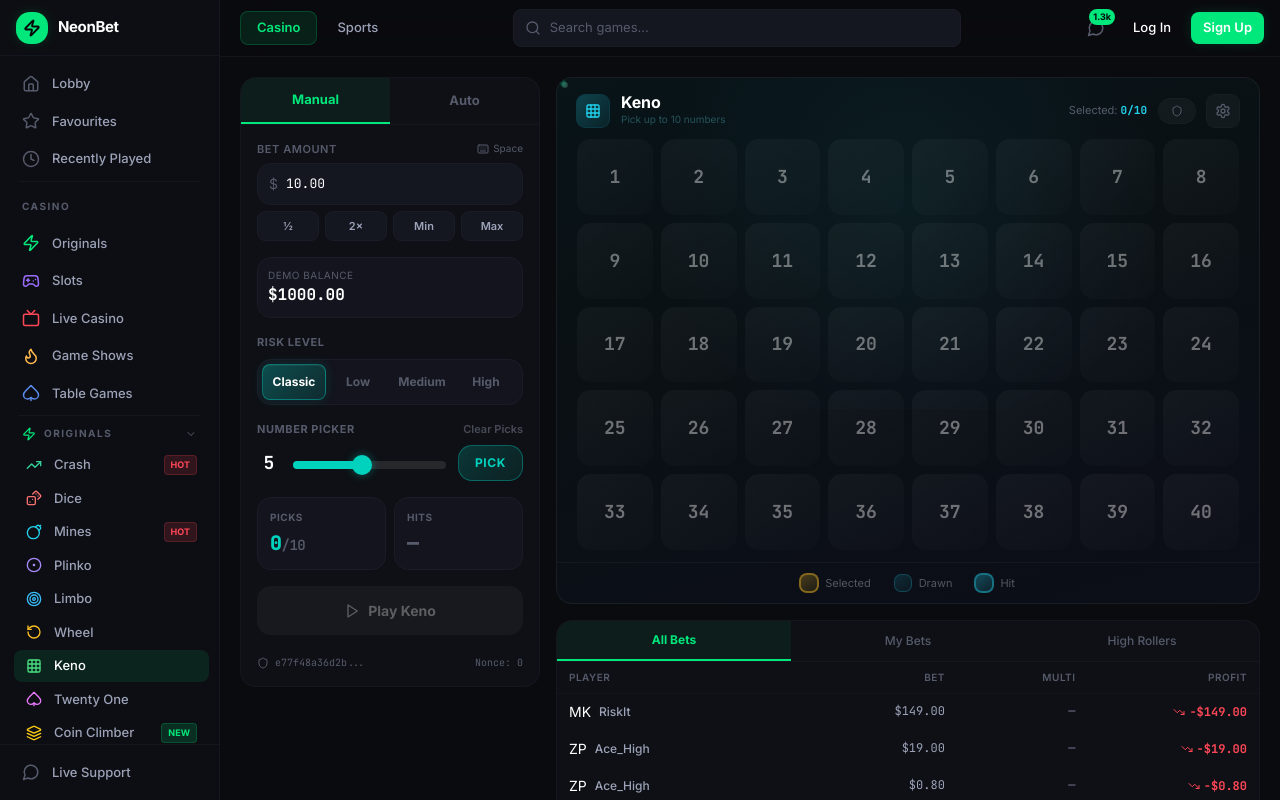
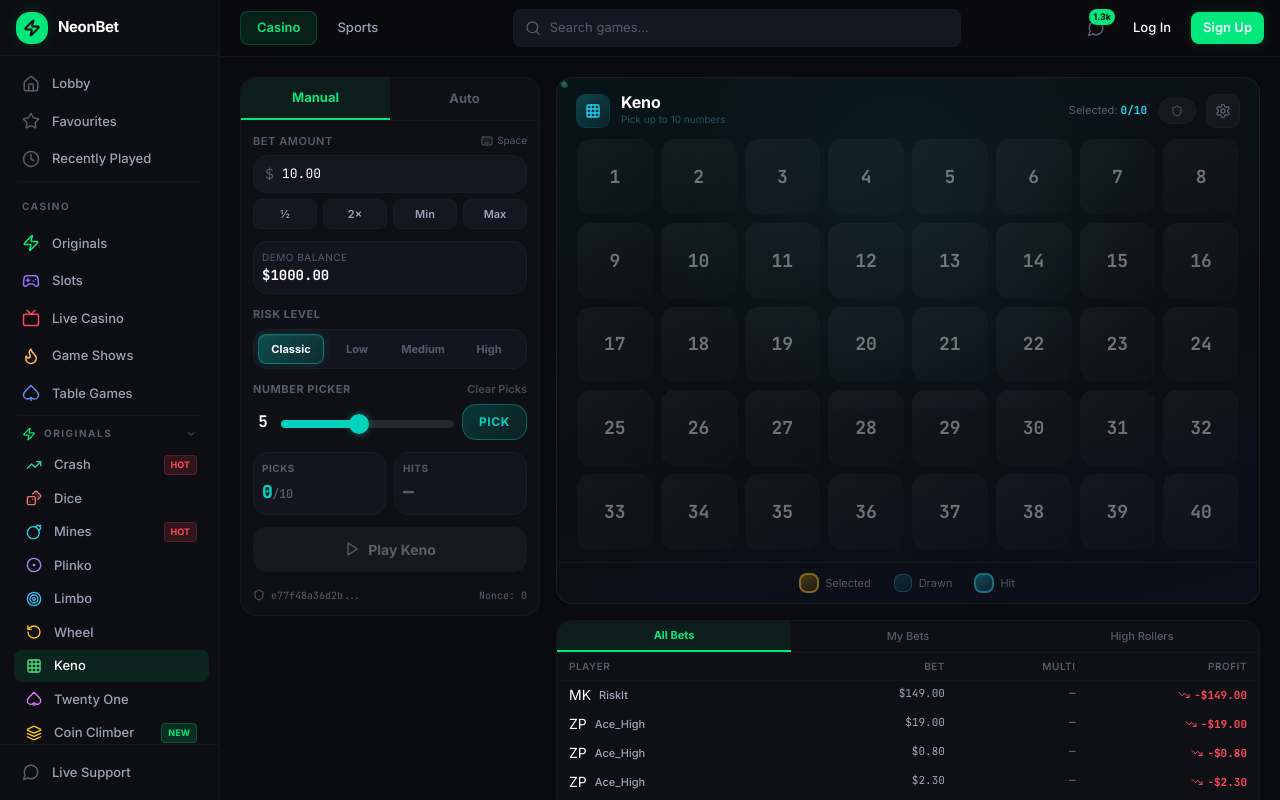
Before and after one commit to DexterMini/Neonbet, a Next.js app in the folder frontend/: page /games/keno in a window 1280 px wide. Shown: the top 800 px of the page. Built offline with nearby package versions, Linux system fonts and the light colour scheme.

Commit message:
Compact LiveBetsTable, compact keno sidebar, fix settings dropdown portal

```diff
--- a/frontend/src/app/games/keno/page.tsx
+++ b/frontend/src/app/games/keno/page.tsx
@@ -236,7 +236,7 @@
               onAutoBetStop={autoBetStop}
               actionButton={
                 <button onClick={() => handlePlay()} disabled={isPlaying || selectedNumbers.length === 0 || !initialized}
-                  className="w-full py-3.5 rounded-xl font-bold text-[14px] transition-all duration-200 flex items-center justify-center gap-2 disabled:cursor-not-allowed"
+                  className="w-full py-3 rounded-xl font-bold text-[14px] transition-all duration-200 flex items-center justify-center gap-2 disabled:cursor-not-allowed"
                   style={isPlaying || selectedNumbers.length === 0 ? {
                     background: 'rgba(255,255,255,0.04)',
                     color: 'rgba(255,255,255,0.3)',
@@ -251,10 +251,10 @@
             >
               {/* Demo Balance */}
               {!isAuthenticated && (
-                <div className="flex items-center justify-between bg-surface/80 rounded-xl p-2.5 border border-border">
+                <div className="flex items-center justify-between bg-surface/80 rounded-xl p-2 border border-border">
                   <div>
                     <div className="text-[10px] text-muted uppercase tracking-wider">Demo Balance</div>
-                    <div className="text-base font-bold text-white font-mono">${demoBalance.toFixed(2)}</div>
+                    <div className="text-sm font-bold text-white font-mono">${demoBalance.toFixed(2)}</div>
                   </div>
                   {demoBalance < 1 && (
                     <button onClick={refill}
@@ -267,13 +267,13 @@
 
               {/* Risk Level — horizontal row like Thrill */}
               <div>
-                <span className="text-[11px] font-bold text-muted uppercase tracking-wider block mb-2">Risk Level</span>
+                <span className="text-[11px] font-bold text-muted uppercase tracking-wider block mb-1.5">Risk Level</span>
                 <div className="flex bg-surface/80 rounded-xl border border-border p-1">
                   {(['classic', 'low', 'medium', 'high'] as RiskLevel[]).map(risk => {
                     const isActive = riskLevel === risk
                     return (
                       <button key={risk} onClick={() => setRiskLevel(risk)} disabled={isPlaying}
-                        className={`flex-1 py-2 rounded-lg text-[12px] font-bold capitalize transition-all duration-200 disabled:opacity-40
+                        className={`flex-1 py-1.5 rounded-lg text-[11px] font-bold capitalize transition-all duration-200 disabled:opacity-40
                           ${isActive
                             ? 'text-white'
                             : 'text-muted hover:text-muted-light'
@@ -292,15 +292,15 @@
 
               {/* Number Picker — slider + pick button */}
               <div>
-                <div className="flex items-center justify-between mb-2">
+                <div className="flex items-center justify-between mb-1.5">
                   <span className="text-[11px] font-bold text-muted uppercase tracking-wider">Number Picker</span>
                   <button onClick={handleClearSelection} disabled={isPlaying || selectedNumbers.length === 0}
                     className="text-[11px] font-semibold text-muted-light hover:text-white underline underline-offset-2 transition-colors disabled:opacity-40 disabled:no-underline">
                     Clear Picks
                   </button>
                 </div>
-                <div className="flex items-center gap-3">
-                  <span className="text-white font-bold font-mono text-lg w-6 text-center">{pickerCount}</span>
+                <div className="flex items-center gap-2">
+                  <span className="text-white font-bold font-mono text-base w-5 text-center">{pickerCount}</span>
                   <div className="flex-1 relative">
                     <input
                       type="range"
@@ -332,15 +332,15 @@
 
               {/* Picks / Hits */}
               <div className="grid grid-cols-2 gap-2">
-                <div className="bg-surface/80 rounded-xl p-3 border border-border">
-                  <div className="text-[10px] text-muted uppercase tracking-wider font-bold mb-1">Picks</div>
-                  <div className="text-xl font-black font-mono tracking-tight" style={{ color: 'rgb(0,210,190)' }}>
-                    {selectedNumbers.length}<span className="text-muted text-sm font-semibold">/{MAX_PICKS}</span>
+                <div className="bg-surface/80 rounded-xl p-2 border border-border">
+                  <div className="text-[10px] text-muted uppercase tracking-wider font-bold mb-0.5">Picks</div>
+                  <div className="text-lg font-black font-mono tracking-tight" style={{ color: 'rgb(0,210,190)' }}>
+                    {selectedNumbers.length}<span className="text-muted text-xs font-semibold">/{MAX_PICKS}</span>
                   </div>
                 </div>
-                <div className="bg-surface/80 rounded-xl p-3 border border-border">
-                  <div className="text-[10px] text-muted uppercase tracking-wider font-bold mb-1">Hits</div>
-                  <div className="text-xl font-black font-mono tracking-tight text-amber-400">
+                <div className="bg-surface/80 rounded-xl p-2 border border-border">
+                  <div className="text-[10px] text-muted uppercase tracking-wider font-bold mb-0.5">Hits</div>
+                  <div className="text-lg font-black font-mono tracking-tight text-amber-400">
                     {gameEnded ? matches : <span className="text-muted">—</span>}
                   </div>
                 </div>
@@ -349,11 +349,11 @@
               {/* Payout Table */}
               {selectedNumbers.length > 0 && (
                 <div>
-                  <span className="text-[11px] font-semibold text-muted uppercase tracking-wider block mb-2">Payouts ({selectedNumbers.length} picks)</span>
+                  <span className="text-[11px] font-semibold text-muted uppercase tracking-wider block mb-1.5">Payouts ({selectedNumbers.length} picks)</span>
                   <div className="bg-surface/80 rounded-xl border border-border overflow-hidden">
-                    <div className="max-h-36 overflow-y-auto scrollbar-thin">
+                    <div className="max-h-28 overflow-y-auto scrollbar-thin">
                       {potentialPayouts.map(({ hits, multiplier, payout }) => (
-                        <div key={hits} className={`flex items-center justify-between px-3 py-1.5 text-[12px] border-b border-border/30 last:border-0 transition-colors
+                        <div key={hits} className={`flex items-center justify-between px-3 py-1 text-[11px] border-b border-border/30 last:border-0 transition-colors
                           ${gameEnded && matches === hits ? 'bg-[rgba(0,210,190,0.1)]' : 'hover:bg-white/[0.02]'}`}>
                           <span className={`${gameEnded && matches === hits ? 'text-white font-semibold' : 'text-muted-light'}`}>
                             {hits} hit{hits !== 1 ? 's' : ''}
--- a/frontend/src/components/game/BetControls.tsx
+++ b/frontend/src/components/game/BetControls.tsx
@@ -53,7 +53,7 @@
           <button
             onClick={() => !isAutoRunning && setActiveTab('manual')}
             className={cn(
-              'flex-1 py-3 text-[13px] font-bold transition-colors',
+              'flex-1 py-2.5 text-[13px] font-bold transition-colors',
               activeTab === 'manual'
                 ? 'text-brand bg-brand/[0.06] border-b-2 border-brand'
                 : 'text-muted hover:text-muted-light',
@@ -66,7 +66,7 @@
             <button
               onClick={() => !isAutoRunning && setActiveTab('auto')}
               className={cn(
-                'flex-1 py-3 text-[13px] font-bold transition-colors',
+                'flex-1 py-2.5 text-[13px] font-bold transition-colors',
                 activeTab === 'auto'
                   ? 'text-brand bg-brand/[0.06] border-b-2 border-brand'
                   : 'text-muted hover:text-muted-light',
@@ -78,7 +78,7 @@
           )}
         </div>
 
-        <div className="p-4 space-y-4">
+        <div className="p-3 space-y-3">
           {/* Bet Amount — always shown */}
           <div>
             <div className="flex items-center justify-between mb-1.5">
@@ -95,7 +95,7 @@
                 value={betAmount}
                 onChange={e => onBetAmountChange(e.target.value)}
                 disabled={disabled || isAutoRunning}
-                className="w-full bg-surface border border-border rounded-xl pl-7 pr-3 py-2.5 font-mono tabular-nums text-[13px] text-white focus:outline-none focus:border-brand/40 transition-all disabled:opacity-50"
+                className="w-full bg-surface border border-border rounded-xl pl-7 pr-3 py-2 font-mono tabular-nums text-[13px] text-white focus:outline-none focus:border-brand/40 transition-all disabled:opacity-50"
               />
             </div>
             <div className="flex gap-1.5 mt-1.5">
--- a/frontend/src/components/game/GameSettingsDropdown.tsx
+++ b/frontend/src/components/game/GameSettingsDropdown.tsx
@@ -1,6 +1,7 @@
 'use client'
 
-import { useState, useRef, useEffect } from 'react'
+import { useState, useRef, useEffect, useCallback } from 'react'
+import { createPortal } from 'react-dom'
 import { motion, AnimatePresence } from 'framer-motion'
 import { Settings, Volume2, VolumeX, Zap, ZapOff, Keyboard, ShieldAlert, Gauge } from 'lucide-react'
 import { useSettingsStore, type GameSpeed } from '@/stores/settingsStore'
@@ -93,7 +94,9 @@
 /* ── Main dropdown ────────────────────────────────── */
 export function GameSettingsDropdown() {
   const [open, setOpen] = useState(false)
-  const ref = useRef<HTMLDivElement>(null)
+  const btnRef = useRef<HTMLButtonElement>(null)
+  const panelRef = useRef<HTMLDivElement>(null)
+  const [pos, setPos] = useState({ top: 0, right: 0 })
 
   const {
     soundEnabled,
@@ -108,11 +111,20 @@
     setGameSpeed,
   } = useSettingsStore()
 
+  // Calculate position when opening
+  const updatePos = useCallback(() => {
+    if (!btnRef.current) return
+    const rect = btnRef.current.getBoundingClientRect()
+    setPos({ top: rect.bottom + 6, right: window.innerWidth - rect.right })
+  }, [])
+
   // Close on outside click
   useEffect(() => {
     if (!open) return
     const handler = (e: MouseEvent) => {
-      if (ref.current && !ref.current.contains(e.target as Node)) setOpen(false)
+      if (btnRef.current?.contains(e.target as Node)) return
+      if (panelRef.current?.contains(e.target as Node)) return
+      setOpen(false)
     }
     document.addEventListener('mousedown', handler)
     return () => document.removeEventListener('mousedown', handler)
@@ -128,10 +140,25 @@
     return () => document.removeEventListener('keydown', handler)
   }, [open])
 
+  // Recalculate on scroll/resize
+  useEffect(() => {
+    if (!open) return
+    const handler = () => updatePos()
+    window.addEventListener('scroll', handler, true)
+    window.addEventListener('resize', handler)
+    return () => { window.removeEventListener('scroll', handler, true); window.removeEventListener('resize', handler) }
+  }, [open, updatePos])
+
+  const handleToggle = () => {
+    if (!open) updatePos()
+    setOpen(!open)
+  }
+
   return (
-    <div className="relative" ref={ref}>
+    <>
       <button
-        onClick={() => setOpen(!open)}
+        ref={btnRef}
+        onClick={handleToggle}
         className={cn(
           'flex items-center justify-center w-8 h-8 rounded-lg transition-all ring-1',
           open
@@ -143,14 +170,17 @@
         <Settings className="w-4 h-4" />
       </button>
 
+      {typeof document !== 'undefined' && createPortal(
         <AnimatePresence>
           {open && (
             <motion.div
+              ref={panelRef}
               initial={{ opacity: 0, y: -4, scale: 0.97 }}
               animate={{ opacity: 1, y: 0, scale: 1 }}
               exit={{ opacity: 0, y: -4, scale: 0.97 }}
               transition={{ duration: 0.15 }}
-            className="absolute right-0 top-full mt-1.5 z-50 w-64 bg-background-secondary rounded-xl border border-border/80 shadow-2xl shadow-black/40 overflow-hidden"
+              className="fixed z-[9999] w-64 bg-background-secondary rounded-xl border border-border/80 shadow-2xl shadow-black/40 overflow-hidden"
+              style={{ top: pos.top, right: pos.right }}
             >
               {/* Header */}
               <div className="px-3.5 py-2.5 border-b border-border/60">
@@ -198,7 +228,9 @@
               </div>
             </motion.div>
           )}
-      </AnimatePresence>
-    </div>
+        </AnimatePresence>,
+        document.body
+      )}
+    </>
   )
 }
--- a/frontend/src/components/game/LiveBetsTable.tsx
+++ b/frontend/src/components/game/LiveBetsTable.tsx
@@ -47,7 +47,7 @@
             key={t.key}
             onClick={() => setTab(t.key)}
             className={cn(
-              'flex-1 py-2.5 text-[12px] font-medium transition-colors',
+              'flex-1 py-1.5 text-[11px] font-medium transition-colors',
               tab === t.key
                 ? 'text-brand bg-brand/[0.06] border-b-2 border-brand font-bold'
                 : 'text-muted hover:text-muted-light'
@@ -59,7 +59,7 @@
       </div>
 
       {/* Table header */}
-      <div className="grid grid-cols-[1fr_0.8fr_0.6fr_0.8fr] gap-2 px-3 py-2 text-[10px] font-semibold text-muted uppercase tracking-wider border-b border-border/40">
+      <div className="grid grid-cols-[1fr_0.8fr_0.6fr_0.8fr] gap-2 px-3 py-1.5 text-[10px] font-semibold text-muted uppercase tracking-wider border-b border-border/40">
         <span>Player</span>
         <span className="text-right">Bet</span>
         <span className="text-right">Multi</span>
@@ -67,10 +67,10 @@
       </div>
 
       {/* Rows */}
-      <div className="max-h-[280px] overflow-y-auto scrollbar-thin">
+      <div className="max-h-[160px] overflow-y-auto scrollbar-thin">
         <AnimatePresence initial={false}>
           {visibleBets.length === 0 ? (
-            <div className="py-8 text-center text-muted text-xs">
+            <div className="py-4 text-center text-muted text-xs">
               {tab === 'my' ? 'Place a bet to see your history' : 'No high roller bets yet'}
             </div>
           ) : (
@@ -93,7 +93,7 @@
       animate={{ opacity: 1, x: 0, height: 'auto' }}
       exit={{ opacity: 0 }}
       transition={{ duration: 0.2 }}
-      className="grid grid-cols-[1fr_0.8fr_0.6fr_0.8fr] gap-2 px-3 py-2 text-[12px] border-b border-border/20 hover:bg-white/[0.02] transition-colors"
+      className="grid grid-cols-[1fr_0.8fr_0.6fr_0.8fr] gap-2 px-3 py-1 text-[11px] border-b border-border/20 hover:bg-white/[0.02] transition-colors"
     >
       {/* Player */}
       <div className="flex items-center gap-2 min-w-0">
```
Lines whose indentation alone changed are shown as unchanged.
